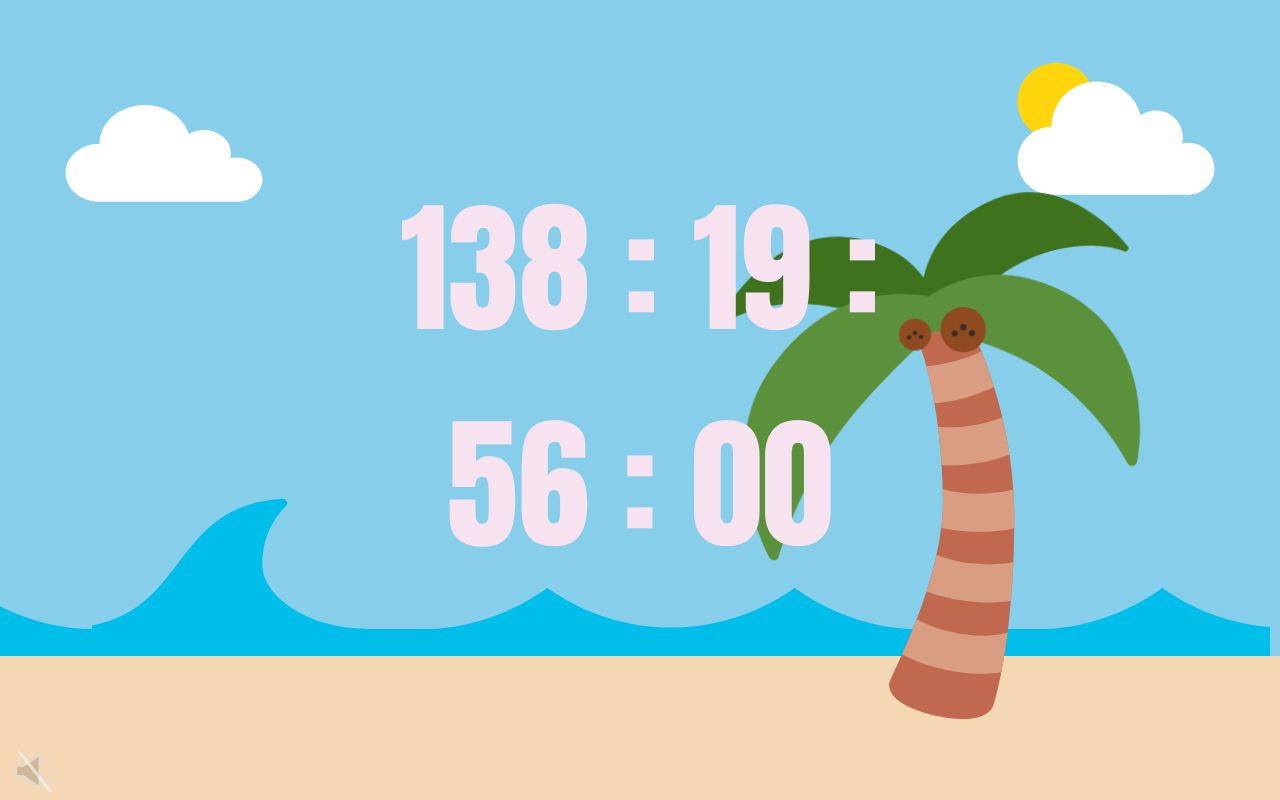
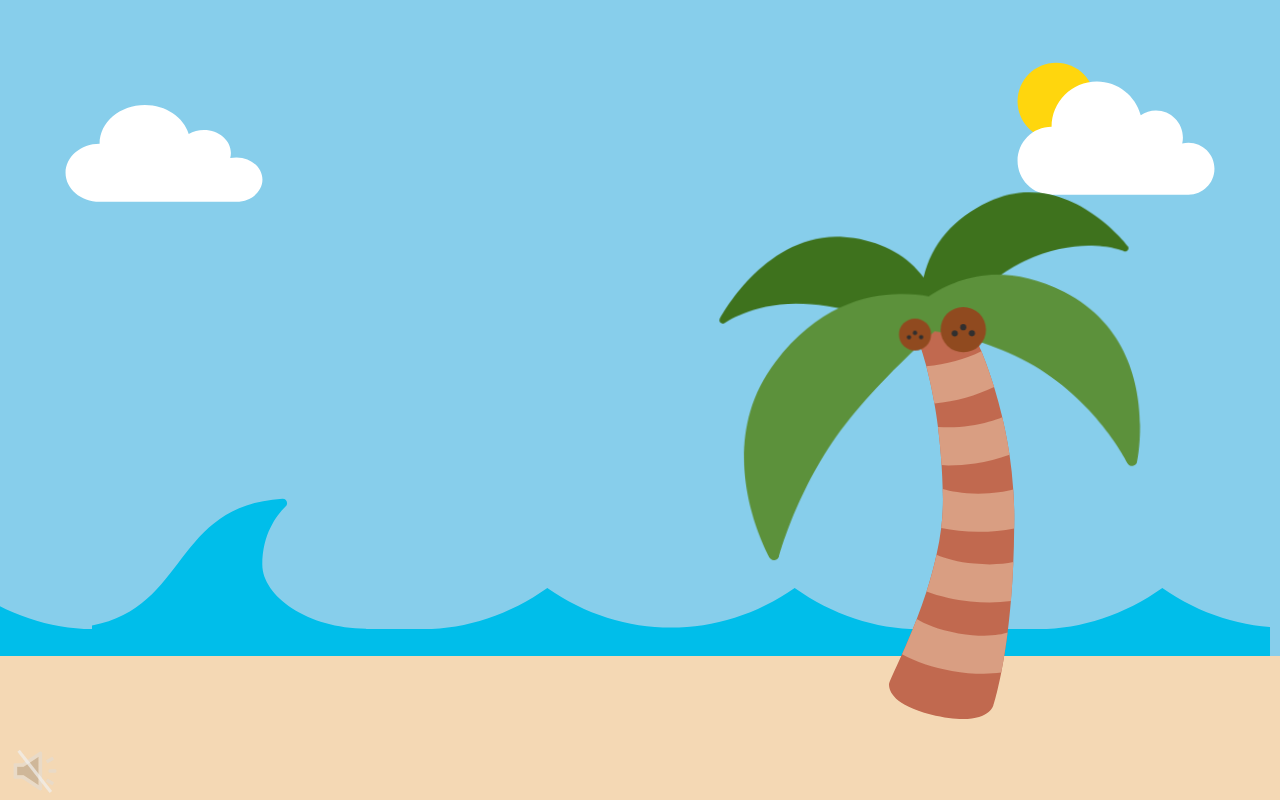
Before and after one commit to gabbya8/how-long-till-summer, a React (Create React App) app: page / in a window 1280 px wide. Built offline with nearby package versions, Linux system fonts and the light colour scheme.

Commit message:
remove clock

```diff
--- a/src/components/BeachScene.js
+++ b/src/components/BeachScene.js
@@ -27,7 +27,6 @@ const BeachScene = () => {
         animate={{ x: ["100%", "0%"] }}
         transition={{ duration: 5, repeat: Infinity, ease: "linear" }}
       />
-      <div className="timer"><Clock></Clock></div>
       <MusicButton></MusicButton>
     </div>
   );
```
